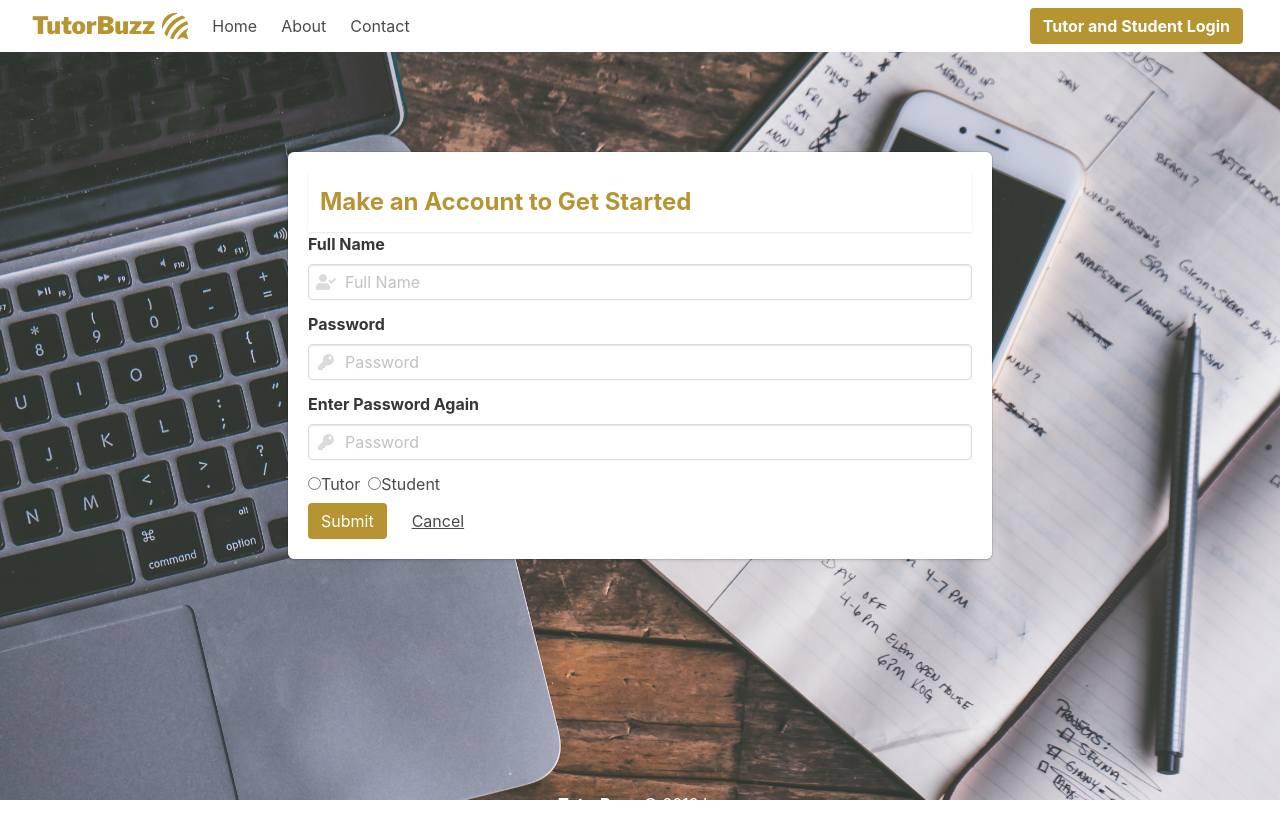
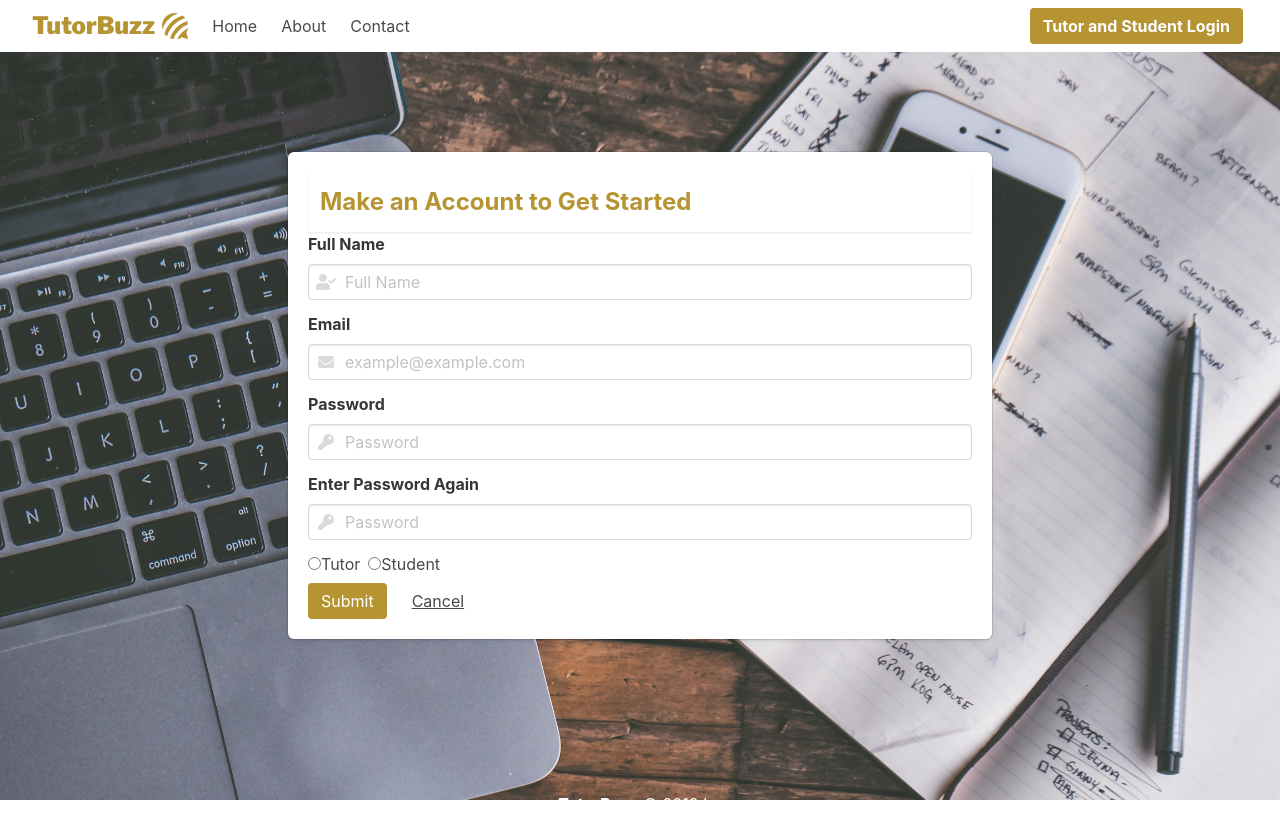
Before and after one commit to macdhollister/TutorBuzz, a React (Create React App) app in the folder client/: page / in a window 1280 px wide. Shown: the top 838 px of the page. Built offline with nearby package versions, Linux system fonts and the light colour scheme.

Commit message:
small signup form changes (requiring fields and adding email field)

```diff
--- a/client/src/App.js
+++ b/client/src/App.js
@@ -19,7 +19,7 @@ class App extends Component {
           <Route exact path="/tutorPortal" component={tutorPortal} />
           <Route exact path="/studentPortal" component={studentPortal} />
           <Route exact path="/tutorProfile" component={tutorProfile} />
-          <Route exact path="/loginpage" component={Loginpage} />
+          <Route exact path="/login" component={Loginpage} />
 
         </div>
       </Router>
--- a/client/src/components/SignupAndLogin/Signup/index.js
+++ b/client/src/components/SignupAndLogin/Signup/index.js
@@ -23,11 +23,9 @@ class Signup extends Component {
                </div>  */}
 
                 <div className="field">
-
                     <label className="label">Full Name</label>
                     <div className="control has-icons-left has-icons-right">
-                        <input className="input" name="FullName" type="text" placeholder="Full Name" />
-
+                        <input className="input" name="name" type="text" placeholder="Full Name" required />
                         <span className="icon is-small is-left">
                             <i className="fas fa-user-check"></i>
                         </span>
@@ -35,9 +33,19 @@ class Signup extends Component {
                 </div>
 
                 <div className="field">
+                    <label className="label">Email</label>
+                    <div className="control has-icons-left has-icons-right">
+                        <input className="input" name="email" type="email" placeholder="example@example.com" required />
+                        <span className="icon is-small is-left">
+                            <i className="fas fa-envelope"></i>
+                        </span>
+                    </div>
+                </div>
+
+                <div className="field">
                     <label className="label">Password</label>
                     <div className="control has-icons-left has-icons-right">
-                        <input className="input" name="Password" type="password" placeholder="Password" />
+                        <input className="input" name="password" type="password" placeholder="Password" required />
                         <span className="icon is-small is-left">
                             <i className="fas fa-key"></i>
                         </span>
@@ -45,9 +53,9 @@ class Signup extends Component {
                 </div>
 
                 <div className="field">
-                    <label className="label"> Enter Password Again</label>
+                    <label className="label">Enter Password Again</label>
                     <div className="control has-icons-left has-icons-right">
-                        <input className="input" name="Password2" type="password" placeholder="Password" />
+                        <input className="input" name="password2" type="password" placeholder="Password" required />
                         <span className="icon is-small is-left">
                             <i className="fas fa-key"></i>
                         </span>
@@ -57,18 +65,18 @@ class Signup extends Component {
 
                 <div className="control radioButtons">
                     <label className="radio" id="tutorSignup">
-                        <input type="radio" name="Tutor" />
+                        <input type="radio" name="isTutor" value="true" required />
                         Tutor
                     </label>
                     <label className="radio" id="studentSignup">
-                        <input type="radio" name="Student" />
+                        <input type="radio" name="isTutor" value="false" required />
                         Student
                     </label>
                 </div>
 
                 <div className="field is-grouped">
                     <div className="control">
-                        <button className="button is-link" id="signupSubmit" type="submit" onClick={this.signupForm}>Submit </button>
+                        <button className="button is-link" id="signupSubmit" type="submit" onClick={this.signupForm}>Submit</button>
                     </div>
                     <div className="control">
                         <a href="/"><button type="button" className="button is-text cancelButton">Cancel</button></a>
```
